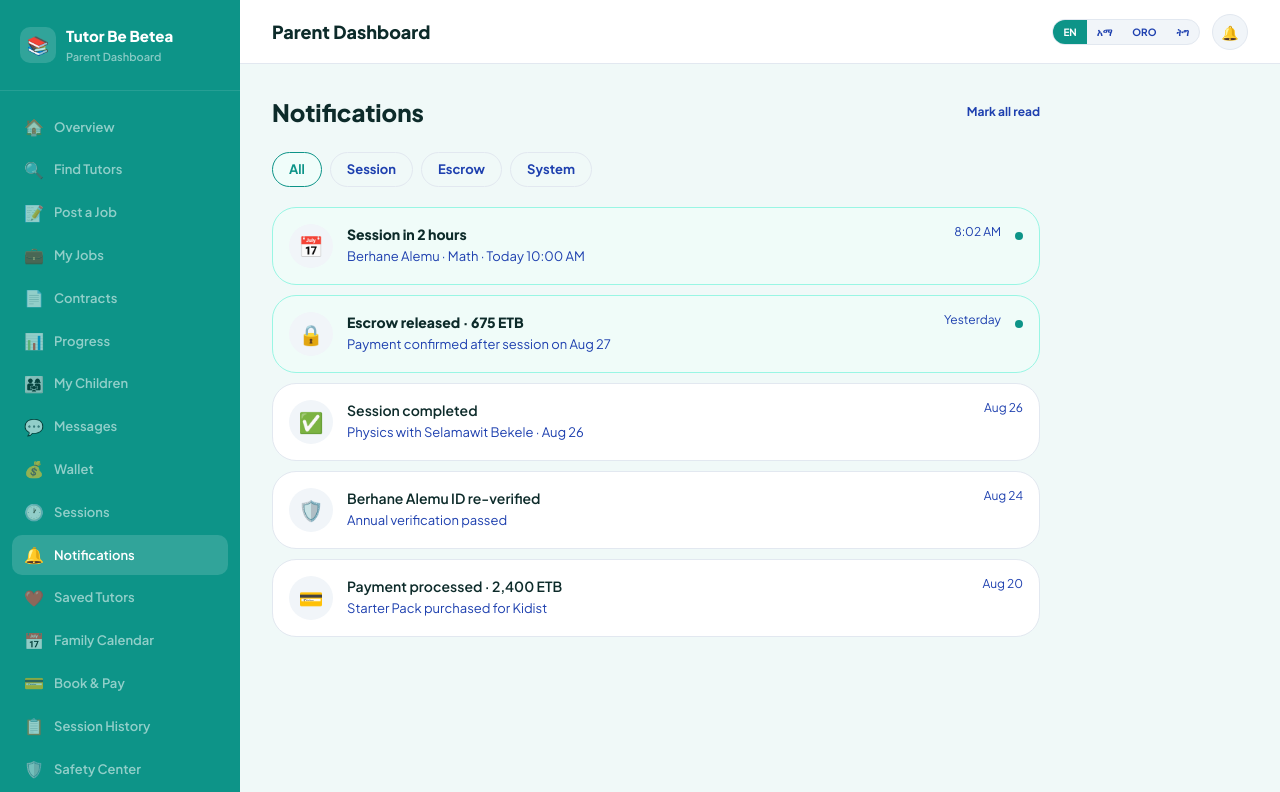
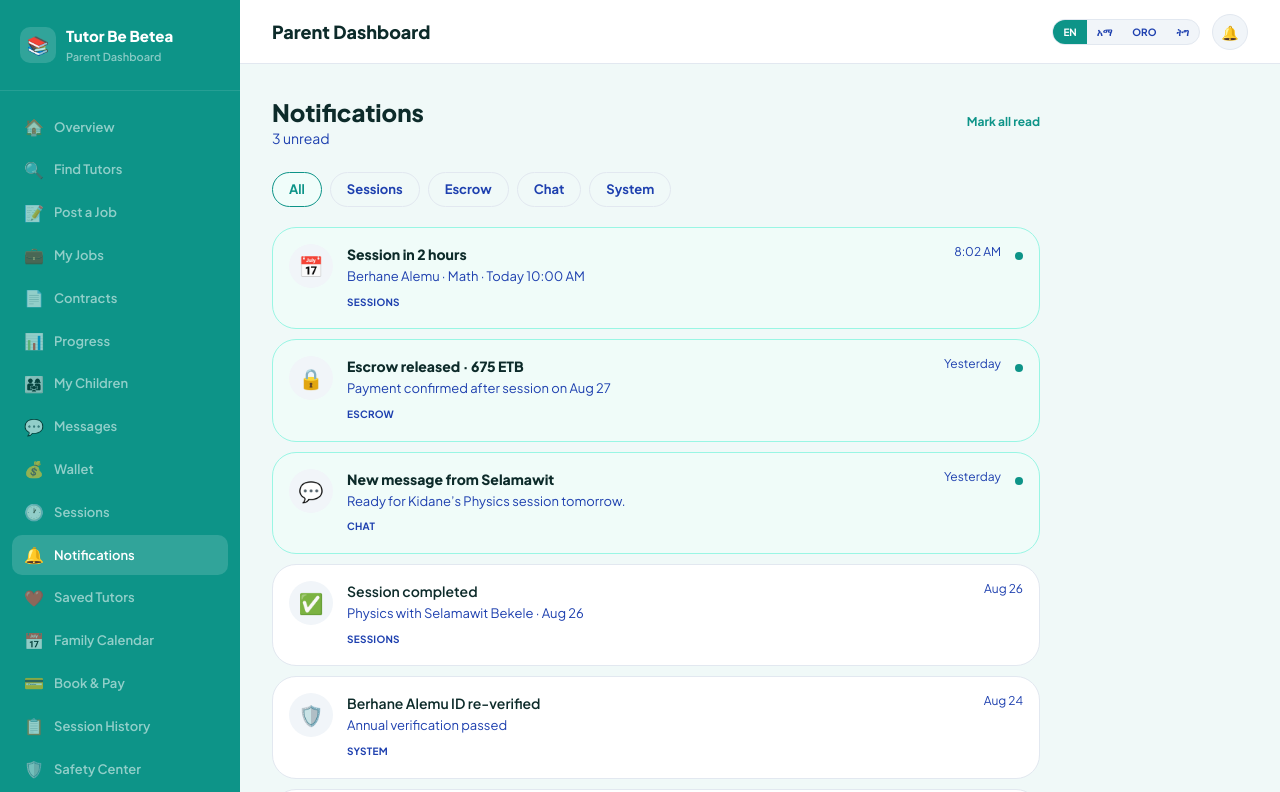
Before and after one commit to Zeordi/tutor-be-betea, a Next.js app in the folder apps/web/: page /parent/notifications in a window 1280 px wide. Shown: the top 792 px of the page. Built offline with nearby package versions, Linux system fonts and the light colour scheme; sample sign-in values are in the browser's storage.

Commit message:
Update page.tsx

```diff
--- a/apps/web/app/parent/notifications/page.tsx
+++ b/apps/web/app/parent/notifications/page.tsx
@@ -3,28 +3,88 @@
 import { useState } from "react";
 
 const NOTIFS = [
-  { cat: "Session", icon: "📅", title: "Session in 2 hours", body: "Berhane Alemu · Math · Today 10:00 AM", time: "8:02 AM", unread: true },
-  { cat: "Escrow", icon: "🔒", title: "Escrow released · 675 ETB", body: "Payment confirmed after session on Aug 27", time: "Yesterday", unread: true },
-  { cat: "Session", icon: "✅", title: "Session completed", body: "Physics with Selamawit Bekele · Aug 26", time: "Aug 26", unread: false },
-  { cat: "System", icon: "🛡️", title: "Berhane Alemu ID re-verified", body: "Annual verification passed", time: "Aug 24", unread: false },
-  { cat: "Escrow", icon: "💳", title: "Payment processed · 2,400 ETB", body: "Starter Pack purchased for Kidist", time: "Aug 20", unread: false },
+  {
+    cat: "Sessions",
+    icon: "📅",
+    title: "Session in 2 hours",
+    body: "Berhane Alemu · Math · Today 10:00 AM",
+    time: "8:02 AM",
+    unread: true,
+  },
+  {
+    cat: "Escrow",
+    icon: "🔒",
+    title: "Escrow released · 675 ETB",
+    body: "Payment confirmed after session on Aug 27",
+    time: "Yesterday",
+    unread: true,
+  },
+  {
+    cat: "Chat",
+    icon: "💬",
+    title: "New message from Selamawit",
+    body: "Ready for Kidane’s Physics session tomorrow.",
+    time: "Yesterday",
+    unread: true,
+  },
+  {
+    cat: "Sessions",
+    icon: "✅",
+    title: "Session completed",
+    body: "Physics with Selamawit Bekele · Aug 26",
+    time: "Aug 26",
+    unread: false,
+  },
+  {
+    cat: "System",
+    icon: "🛡️",
+    title: "Berhane Alemu ID re-verified",
+    body: "Annual verification passed",
+    time: "Aug 24",
+    unread: false,
+  },
+  {
+    cat: "Escrow",
+    icon: "💳",
+    title: "Payment processed · 2,400 ETB",
+    body: "Starter Pack purchased for Kidist",
+    time: "Aug 20",
+    unread: false,
+  },
 ];
 
+const TABS = ["All", "Sessions", "Escrow", "Chat", "System"] as const;
+
 export default function NotificationsPage() {
-  const [filter, setFilter] = useState("All");
+  const [filter, setFilter] = useState<(typeof TABS)[number]>("All");
+  const [items, setItems] = useState(NOTIFS);
+
   const list =
-    filter === "All" ? NOTIFS : NOTIFS.filter((n) => n.cat === filter);
+    filter === "All" ? items : items.filter((n) => n.cat === filter);
+
+  const markAllRead = () =>
+    setItems((prev) => prev.map((n) => ({ ...n, unread: false })));
 
   return (
     <div className="max-w-3xl">
       <div className="mb-6 flex flex-wrap items-center justify-between gap-3">
-        <h1 className="text-2xl font-black text-[var(--foreground)]">Notifications</h1>
-        <button type="button" className="text-xs font-bold text-[var(--secondary)]">
+        <div>
+          <h1 className="text-2xl font-black text-[var(--foreground)]">Notifications</h1>
+          <p className="text-sm text-[var(--secondary)]">
+            {items.filter((n) => n.unread).length} unread
+          </p>
+        </div>
+        <button
+          type="button"
+          onClick={markAllRead}
+          className="text-xs font-bold text-[var(--primary)]"
+        >
           Mark all read
         </button>
       </div>
+
       <div className="mb-5 flex flex-wrap gap-2">
-        {["All", "Session", "Escrow", "System"].map((f) => (
+        {TABS.map((f) => (
           <button
             key={f}
             type="button"
@@ -39,10 +99,11 @@ export default function NotificationsPage() {
           </button>
         ))}
       </div>
+
       <div className="space-y-2.5">
         {list.map((n, i) => (
           <div
-            key={i}
+            key={`\( {n.title}- \){i}`}
             className={`flex gap-3.5 rounded-2xl border p-4 ${
               n.unread
                 ? "border-teal-200 bg-teal-50/80 dark:border-teal-900 dark:bg-teal-950/20"
@@ -54,18 +115,30 @@ export default function NotificationsPage() {
             </div>
             <div className="min-w-0 flex-1">
               <div className="mb-0.5 flex justify-between gap-2">
-                <p className={`text-sm ${n.unread ? "font-extrabold" : "font-semibold"} text-[var(--foreground)]`}>
+                <p
+                  className={`text-sm text-[var(--foreground)] ${
+                    n.unread ? "font-extrabold" : "font-semibold"
+                  }`}
+                >
                   {n.title}
                 </p>
                 <span className="shrink-0 text-xs text-[var(--secondary)]">{n.time}</span>
               </div>
               <p className="text-[13px] text-[var(--secondary)]">{n.body}</p>
+              <span className="mt-1 inline-block text-[10px] font-bold uppercase tracking-wide text-[var(--secondary)]">
+                {n.cat}
+              </span>
             </div>
             {n.unread && (
               <span className="mt-2 h-2 w-2 shrink-0 rounded-full bg-[var(--primary)]" />
             )}
           </div>
         ))}
+        {list.length === 0 && (
+          <div className="rounded-2xl border border-dashed border-[var(--border)] p-10 text-center text-sm text-[var(--secondary)]">
+            No notifications in this category.
+          </div>
+        )}
       </div>
     </div>
   );
```
